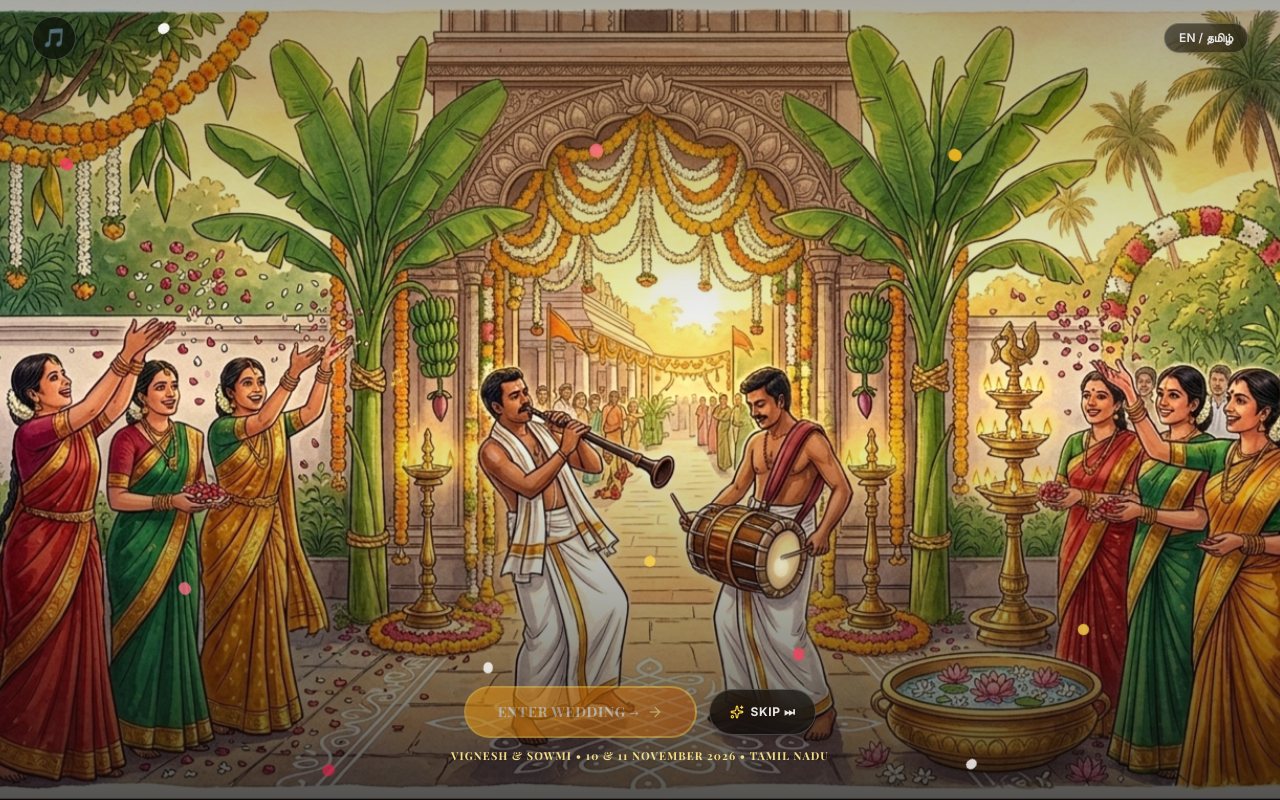
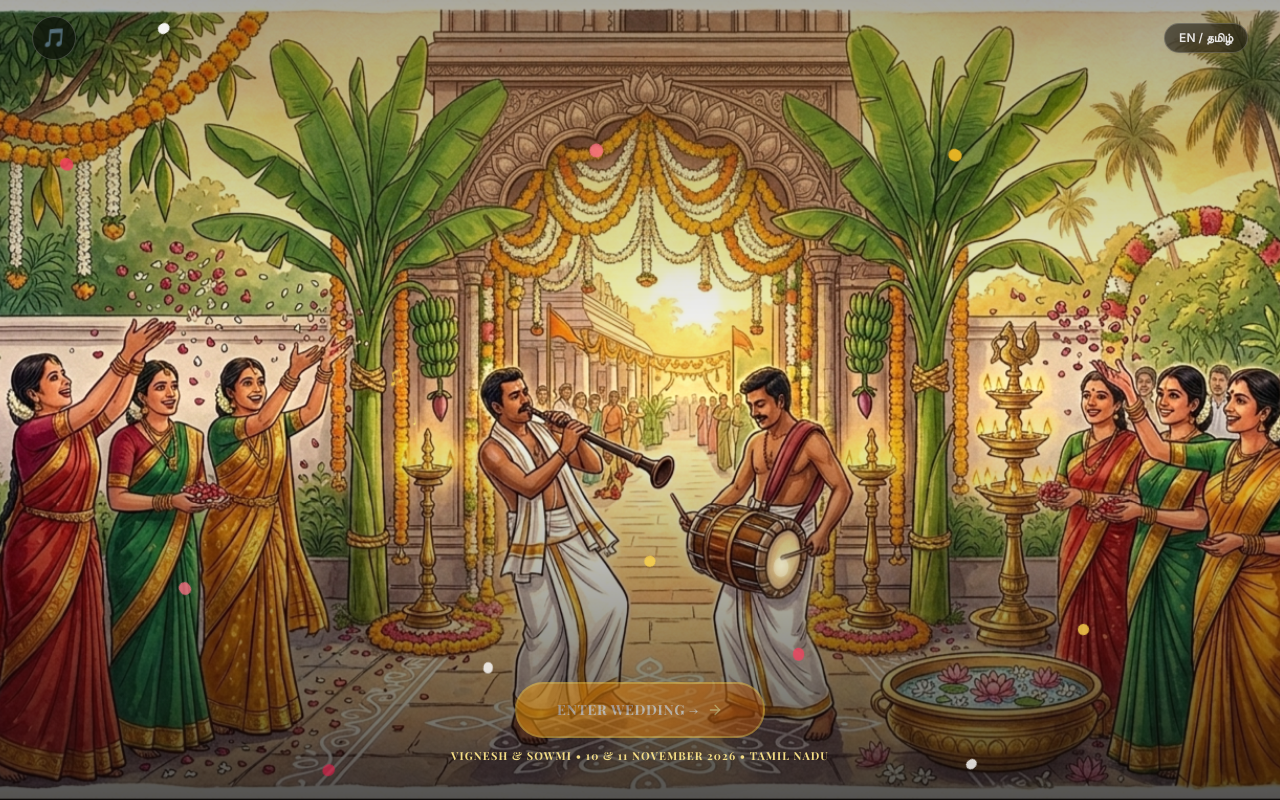
Before and after one commit to delzotech/Vignesh_Gowri_Wedding_Website, a Next.js app: page / in a window 1280 px wide. Shown: the top 800 px of the page. Built offline with nearby package versions, Linux system fonts and the light colour scheme; a web font is replaced by a local one.

Commit message:
Remove skip button from cinematic intro screen

```diff
--- a/components/wedding/CinematicEntrance.tsx
+++ b/components/wedding/CinematicEntrance.tsx
@@ -4,9 +4,7 @@ import React, { useState, useEffect, useCallback } from "react";
 import Image from "next/image";
 import confetti from "canvas-confetti";
 import {
-  Volume2,
   VolumeX,
-  Sparkles,
   ArrowRight,
 } from "lucide-react";
 import { useAudio } from "@/components/audio/AudioContext";
@@ -54,30 +52,20 @@ export function CinematicEntrance({
     }, 450);
   }, [onEnter, isMuted, playAudio]);
 
-  const handleSkip = useCallback(() => {
-    if (!isMuted) {
-      playAudio();
-    }
-    setIsVisible(false);
-    onEnter();
-  }, [onEnter, isMuted, playAudio]);
-
   // Keyboard accessibility
   useEffect(() => {
     if (!isVisible) return;
     const handleKeyDown = (e: KeyboardEvent) => {
-      if (e.key === "Escape") {
-        handleSkip();
+      if (e.key === "Escape" || e.key === "Enter") {
+        handleEnter();
       } else if (e.key === "m" || e.key === "M") {
         e.preventDefault();
         toggleMute();
-      } else if (e.key === "Enter") {
-        handleEnter();
       }
     };
     window.addEventListener("keydown", handleKeyDown);
     return () => window.removeEventListener("keydown", handleKeyDown);
-  }, [isVisible, toggleMute, handleEnter, handleSkip]);
+  }, [isVisible, toggleMute, handleEnter]);
 
   if (!isVisible) return null;
 
@@ -203,22 +191,11 @@ export function CinematicEntrance({
           <button
             id="btn-enter-wedding"
             onClick={handleEnter}
-            className="flex-1 sm:flex-initial px-5 sm:px-8 py-3 sm:py-3.5 rounded-full bg-gradient-to-r from-amber-500 via-amber-600 to-amber-700 hover:from-amber-600 hover:to-amber-800 text-white font-serif font-bold text-xs sm:text-sm tracking-wider uppercase shadow-2xl border-2 border-amber-300/80 transform active:scale-95 transition-all inline-flex items-center justify-center gap-1.5 sm:gap-2 group animate-pulse"
+            className="px-8 sm:px-10 py-3.5 sm:py-4 rounded-full bg-gradient-to-r from-amber-500 via-amber-600 to-amber-700 hover:from-amber-600 hover:to-amber-800 text-white font-serif font-bold text-xs sm:text-sm tracking-wider uppercase shadow-2xl border-2 border-amber-300/80 transform active:scale-95 transition-all inline-flex items-center justify-center gap-2 group animate-pulse"
             aria-label="Enter wedding celebration"
           >
             <span>ENTER WEDDING →</span>
             <ArrowRight className="w-4 h-4 text-amber-200 group-hover:translate-x-1 transition-transform" />
-          </button>
-
-          {/* Skip Intro Button */}
-          <button
-            onClick={handleSkip}
-            className="px-4 sm:px-5 py-3 sm:py-3.5 rounded-full bg-black/60 hover:bg-black/85 border border-white/20 backdrop-blur-md text-xs font-bold uppercase tracking-wider text-stone-200 hover:text-amber-300 transition-all shadow-md active:scale-95 inline-flex items-center justify-center gap-1.5 flex-shrink-0"
-            title="Skip intro and view wedding website"
-            aria-label="Skip intro and view wedding website"
-          >
-            <Sparkles className="w-3.5 h-3.5 text-amber-300" />
-            <span>SKIP ⏭</span>
           </button>
         </div>
 
```
